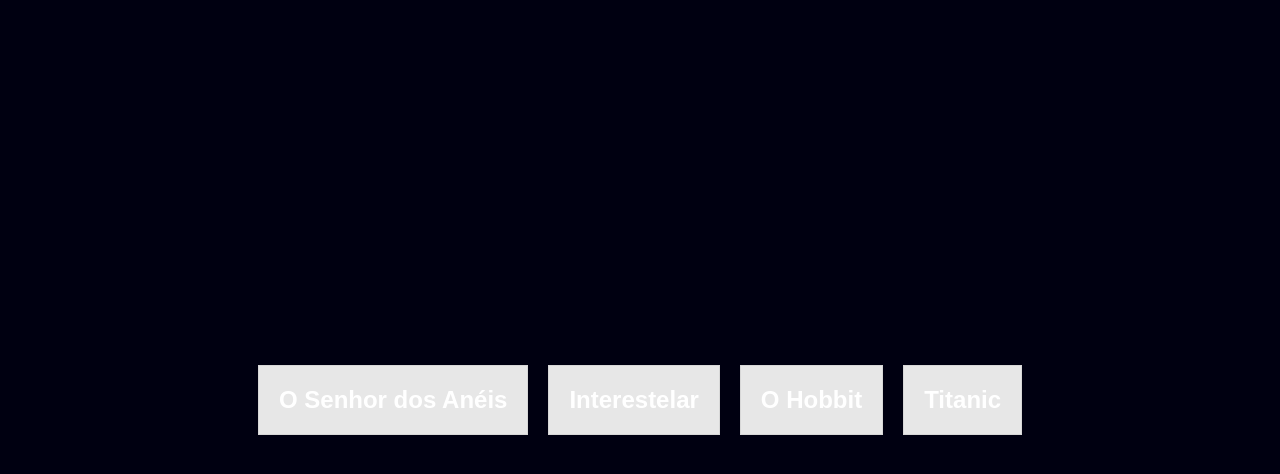
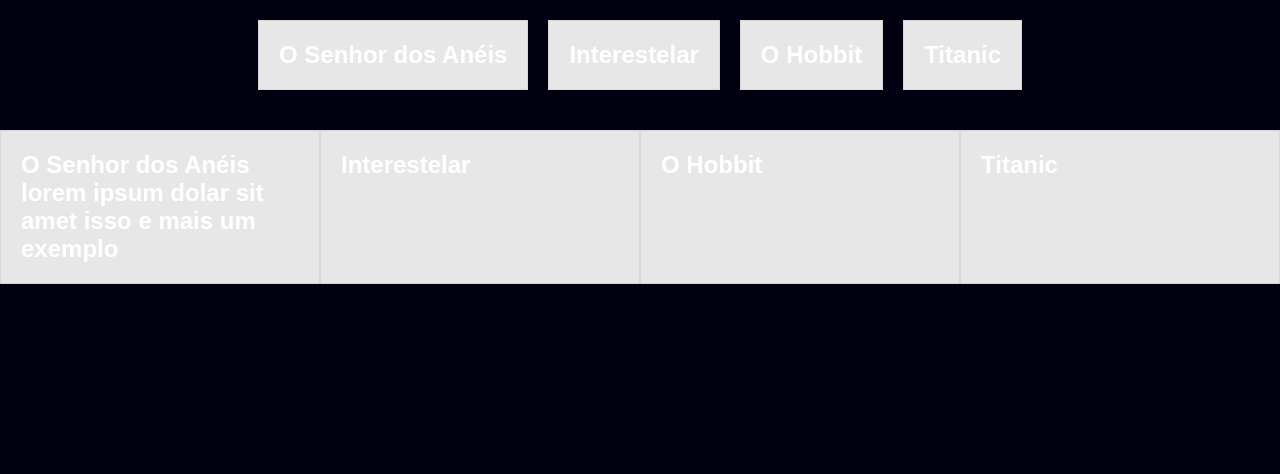
Before and after one commit to juniorknx/grid-flex-itens, a plain HTML site: page flex1/index.html in a window 1280 px wide. Drawn offline with Linux system fonts and the light colour scheme.

Commit message:
Add files

```diff
--- a/flex1/index.html
+++ b/flex1/index.html
@@ -10,11 +10,20 @@
 </head>
 
 <body>
-    <div class="flex">
-        <h2>O Senhor dos Anéis</h2>
-        <h2>Interestelar</h2>
-        <h2>O Hobbit</h2>
-        <h2>Titanic</h2>
+    <div class="container">
+        <div class="flex">
+            <h2>O Senhor dos Anéis</h2>
+            <h2>Interestelar</h2>
+            <h2>O Hobbit</h2>
+            <h2>Titanic</h2>
+        </div>
+
+        <div class="grid">
+            <h2>O Senhor dos Anéis lorem ipsum dolar sit amet isso e mais um exemplo</h2>
+            <h2>Interestelar</h2>
+            <h2>O Hobbit</h2>
+            <h2>Titanic</h2>
+        </div>
     </div>
 </body>
 
--- a/flex1/style.css
+++ b/flex1/style.css
@@ -3,6 +3,11 @@
     font-family: Arial;
     color: #fff;
     margin: 0px;
+}
+
+.container {
+    max-width: 1300px;
+    margin: 0 auto;
 }
 
 h2 {
@@ -16,6 +21,9 @@
     justify-content: center;
     gap: 20px;
     flex-wrap: wrap;
-    height: 100vh;
-    align-content: center;
 }
+
+.grid {
+    display: grid;
+    grid-template-columns: repeat(4, 1fr);
+}
```
Also changed, not shown: 1 other file.
